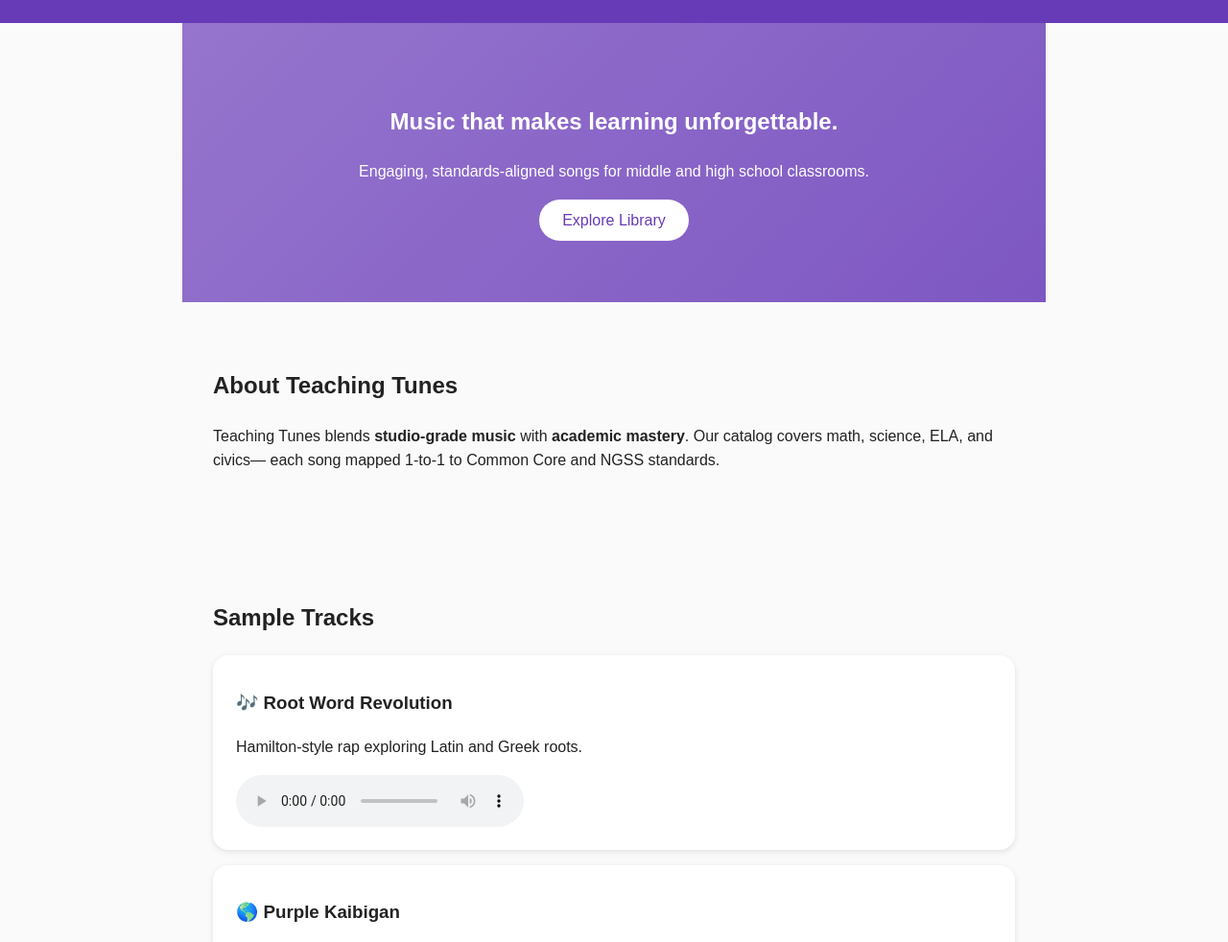
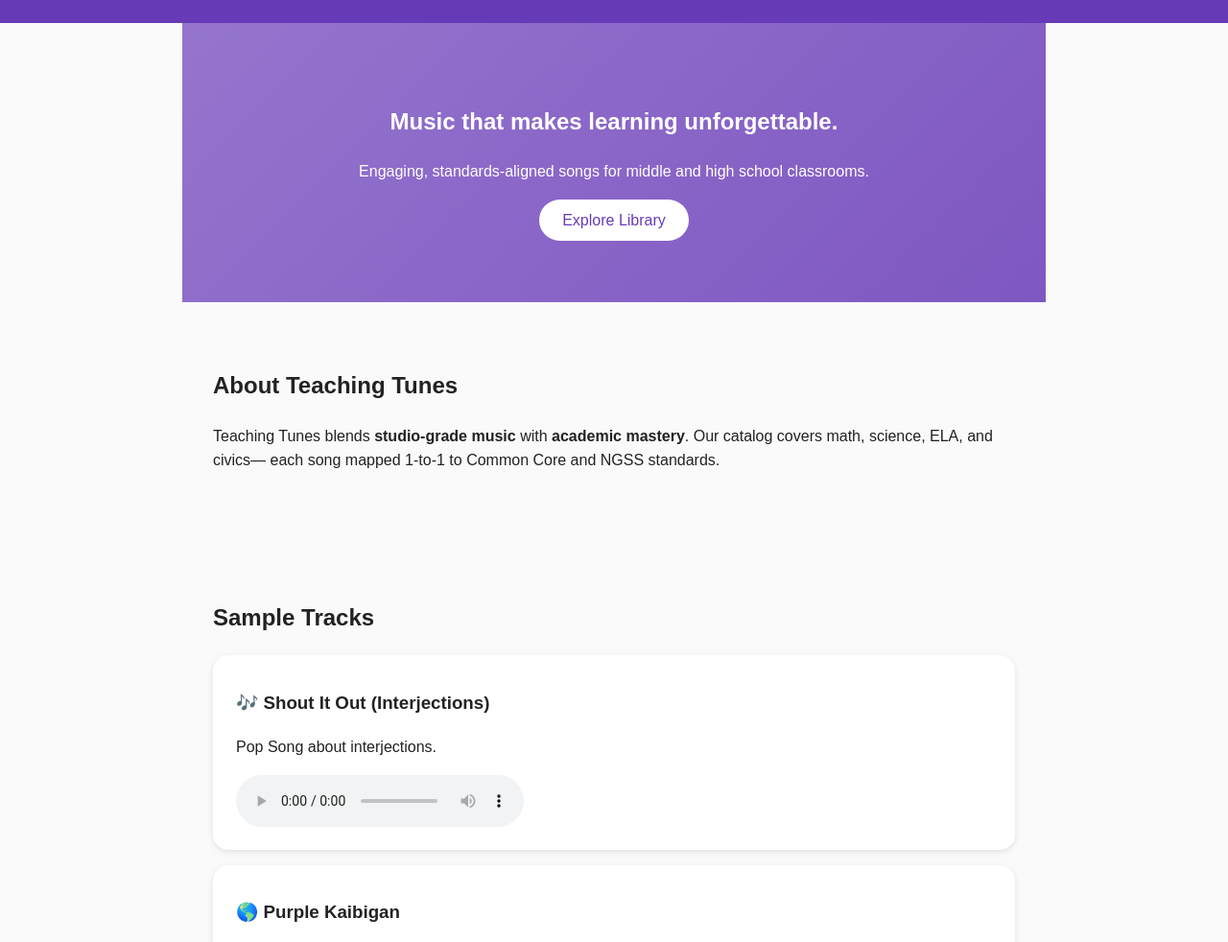
Before and after one commit to ksfenton-del/TeachingTunesBeta, a plain HTML site: page index.html in a window 1280 px wide. Shown: the part 102-1084 px from the top of the page at 96% size. Drawn offline with Linux system fonts and the light colour scheme.

Commit message:
Update index.html
changed sample track to Shout It Out (Interjections)

```diff
--- a/index.html
+++ b/index.html
@@ -34,8 +34,8 @@
   <section id="songs">
     <h2>Sample Tracks</h2>
     <div class="song-card">
-      <h3>🎶 Root Word Revolution</h3>
-      <p>Hamilton-style rap exploring Latin and Greek roots.</p>
+      <h3>🎶 Shout It Out (Interjections)</h3>
+      <p>Pop Song about interjections.</p>
       <audio controls>
         <source src="sample.mp3" type="audio/mpeg" />
       </audio>
```
